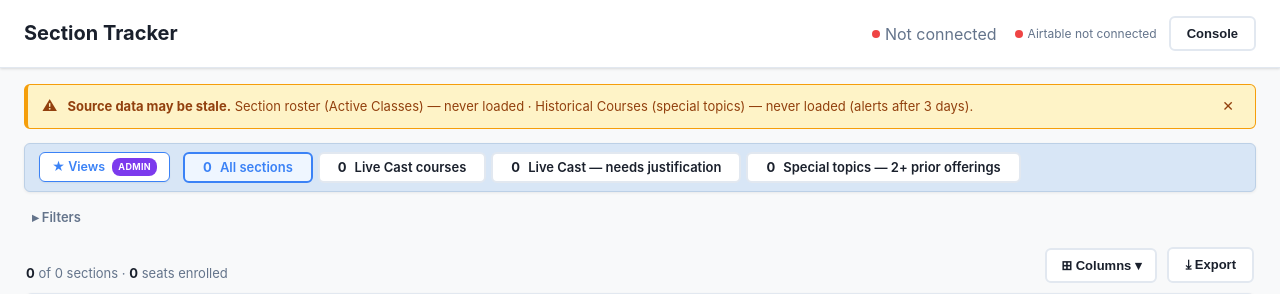
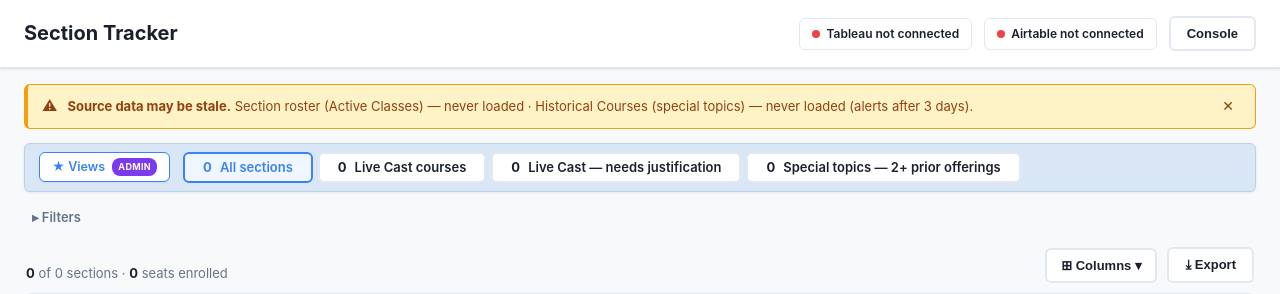
Before and after one commit to wmeleis/section-tracker, a Flask app: page / in a window 1280 px wide. Shown: the top 294 px of the page. Run offline with Flask 3, Linux system fonts and the light colour scheme; data that the repository does not hold is empty.

Commit message:
Connection status: two proper buttons (Tableau + Airtable) with colored dots
Both indicators are now real bordered buttons (.conn-btn) with a green/red dot,
each clickable to re-check: 'Tableau connected/not connected' (GET
/api/tableau/status) and 'Airtable connected/not connected' (new GET
/api/airtable/status). Replaces the faint dot-badges. Local-only (runtime-hidden
on the static build).

Co-Authored-By: Claude Opus 4.8 <noreply@anthropic.com>

```diff
--- a/app.py
+++ b/app.py
@@ -127,6 +127,11 @@ def api_tableau_status():
     return jsonify({'connected': ok, 'detail': detail})
 
 
+@app.route('/api/airtable/status')
+def api_airtable_status():
+    return jsonify({'connected': notes_store.airtable_available(force=True)})
+
+
 @app.route('/api/status')
 def api_status():
     return jsonify({
--- a/export_static.py
+++ b/export_static.py
@@ -267,10 +267,10 @@ def build():
     body = body.replace('/static/', '')
     # hidden until the gate unlocks (boot() reveals it) — gate is now a sibling
     body = body.replace('<div id="app-root">', '<div id="app-root" style="display:none">', 1)
-    # drop local-server-only header controls on the static site (Console button +
-    # Tableau connection badge). Views (team read-only), Columns, Export stay.
+    # drop the local-server-only Console button on the static site. The connection
+    # buttons (Tableau + Airtable) are runtime-hidden on static (hideStaticOnlyHeader);
+    # Views (team read-only), Columns, Export stay.
     body = body.replace('<button class="header-secondary-btn" id="console-btn" onclick="openConsoleModal()">Console</button>', '')
-    body = body.replace('<button class="badge-dot conn-badge" id="tableau-status" onclick="checkTableau()" title="Data source (Tableau) connection — click to re-check"><span class="dot"></span><span id="tableau-status-label">Checking…</span></button>', '')
     body += '<div class="toast" id="toast"></div>'
     with open(os.path.join(DOCS, 'index.html'), 'w') as f:
         f.write(build_index(body))
--- a/static/app.js
+++ b/static/app.js
@@ -106,8 +106,8 @@ async function load() {
   const _buildEl = $('#app-build');
   if (_buildEl) _buildEl.textContent = data.built_at ? ('Build: ' +
     new Date(data.built_at).toLocaleString('en-US', {timeZone:'America/New_York', month:'short', day:'numeric', year:'numeric', hour:'numeric', minute:'2-digit'}) + ' ET') : '';
-  setStoreBadge(data.airtable);
-  checkTableau();   // local-only Tableau connection badge (colored dot)
+  checkAirtable();  // local-only Airtable connection button (colored dot)
+  checkTableau();   // local-only Tableau connection button (colored dot)
   // Staleness banner is a LOCAL-app feature only (owner). On the shared static
   // site, the always-visible refresh/build times above are the staleness signal.
   if (!STATIC) renderSourceHealthBanner(data.source_health);
@@ -124,13 +124,6 @@ async function load() {
   else renderAll();
 }
 function fmtTime(iso){ try { return new Date(iso).toLocaleString('en-US',{timeZone:'America/New_York',month:'short',day:'numeric',hour:'numeric',minute:'2-digit'})+' ET'; } catch(e){ return iso; } }
-function setStoreBadge(airtable){
-  const b=$('#store-badge'), l=$('#store-label');
-  if(STATIC){ b.style.display='none'; return; }
-  b.className='badge-dot '+(airtable?'ok':'bad');
-  l.textContent = airtable ? 'Airtable connected' : 'Airtable not connected';
-  b.title = airtable ? 'Notes store: Airtable is connected' : 'Notes store: Airtable unreachable — notes save locally';
-}
 // Source-data staleness banner — amber, dismissible, top of every view. Warns when
 // a batch input's last successful read is older than stale_days (default 3). Driven
 // by the baked/served `source_health` payload, so it works on both the local app and
@@ -174,7 +167,7 @@ function toggleFilters(){ _filtersOpen = !_filtersOpen; applyFiltersState(); }
 // On the static site there's no local server — hide Console + Update controls.
 function hideStaticOnlyHeader(){
   if(!STATIC) return;
-  ['#console-btn','#tableau-status'].forEach(sel=>{ const e=$(sel); if(e) e.style.display='none'; });
+  ['#console-btn','#tableau-status','#store-badge'].forEach(sel=>{ const e=$(sel); if(e) e.style.display='none'; });
 }
 
 function uniq(key){ return [...new Set(allSections.map(s=>s[key]).filter(Boolean))].sort(); }
@@ -939,18 +932,31 @@ function exportSectionsCsv(){
   URL.revokeObjectURL(url);
 }
 
-// ---------- Tableau connection badge (local only; colored dot like the CIM tracker) ----------
+// ---------- connection buttons (local only; colored dot like the CIM tracker) ----------
 async function checkTableau(){
   if(STATIC) return;
   const b=$('#tableau-status'), l=$('#tableau-status-label'); if(!b) return;
-  b.className='badge-dot conn-badge'; if(l) l.textContent='Checking…'; b.title='Checking Tableau connection…';
+  b.className='conn-btn'; if(l) l.textContent='Tableau: checking…'; b.title='Checking Tableau connection…';
   try{
     const st=await (await fetch(API+'/api/tableau/status')).json();
-    b.className='badge-dot conn-badge '+(st.connected?'ok':'bad');
-    if(l) l.textContent = st.connected ? 'Connected' : 'Not connected';
-    b.title=(st.connected?'Tableau connected':'Tableau not connected')+(st.detail?(' — '+st.detail):'');
+    b.className='conn-btn '+(st.connected?'ok':'bad');
+    if(l) l.textContent = st.connected ? 'Tableau connected' : 'Tableau not connected';
+    b.title=(st.connected?'Tableau (data source) connected':'Tableau not connected')+(st.detail?(' — '+st.detail):'');
   }catch(e){
-    b.className='badge-dot conn-badge bad'; if(l) l.textContent='Not connected'; b.title='Cannot reach local server';
+    b.className='conn-btn bad'; if(l) l.textContent='Tableau not connected'; b.title='Cannot reach local server';
+  }
+}
+async function checkAirtable(){
+  if(STATIC) return;
+  const b=$('#store-badge'), l=$('#store-label'); if(!b) return;
+  b.className='conn-btn'; if(l) l.textContent='Airtable: checking…'; b.title='Checking Airtable connection…';
+  try{
+    const st=await (await fetch(API+'/api/airtable/status')).json();
+    b.className='conn-btn '+(st.connected?'ok':'bad');
+    if(l) l.textContent = st.connected ? 'Airtable connected' : 'Airtable not connected';
+    b.title = st.connected ? 'Notes store: Airtable connected' : 'Notes store: Airtable unreachable — notes save locally';
+  }catch(e){
+    b.className='conn-btn bad'; if(l) l.textContent='Airtable not connected'; b.title='Cannot reach local server';
   }
 }
 
@@ -984,6 +990,7 @@ if(document.readyState==='loading') document.addEventListener('DOMContentLoaded'
 
 // ---------- expose inline-handler globals ----------
 window.checkTableau=checkTableau;
+window.checkAirtable=checkAirtable;
 window.openViewsModal=openViewsModal;
 window.closeViewsModal=closeViewsModal;
 window.applyView=applyView;
--- a/static/style.css
+++ b/static/style.css
@@ -23,8 +23,11 @@ header h1{font-size:20px;font-weight:700;color:var(--text)}
 .badge-dot{font-size:12px;display:inline-flex;align-items:center;gap:5px;color:var(--text-secondary)}
 .badge-dot .dot{width:8px;height:8px;border-radius:50%;background:var(--pending)}
 .badge-dot.ok .dot{background:var(--success)} .badge-dot.bad .dot{background:var(--danger)}
-.conn-badge{background:none;border:none;font:inherit;cursor:pointer;padding:3px 6px;border-radius:5px}
-.conn-badge:hover{background:rgba(0,0,0,.05)}
+.conn-btn{display:inline-flex;align-items:center;gap:6px;font:inherit;font-size:12px;font-weight:600;color:var(--text);background:var(--surface);border:1px solid var(--border);border-radius:6px;padding:6px 12px;cursor:pointer;white-space:nowrap}
+.conn-btn:hover{border-color:var(--accent)}
+.conn-btn .dot{width:8px;height:8px;border-radius:50%;background:var(--pending)}
+.conn-btn.ok .dot{background:var(--success)}
+.conn-btn.bad .dot{background:var(--danger)}
 .header-secondary-btn{padding:8px 16px;border:2px solid var(--border);border-radius:6px;background:var(--surface);color:var(--text);cursor:pointer;font-size:13px;font-weight:600;transition:all .2s}
 .header-secondary-btn:hover{border-color:var(--accent);color:var(--accent)}
 
--- a/templates/dashboard.html
+++ b/templates/dashboard.html
@@ -19,8 +19,8 @@
       </div>
     </div>
     <div class="header-right">
-      <button class="badge-dot conn-badge" id="tableau-status" onclick="checkTableau()" title="Data source (Tableau) connection — click to re-check"><span class="dot"></span><span id="tableau-status-label">Checking…</span></button>
-      <span class="badge-dot" id="store-badge" title="Notes store"><span class="dot"></span><span id="store-label">notes</span></span>
+      <button class="conn-btn" id="tableau-status" onclick="checkTableau()" title="Tableau (data source) connection — click to re-check"><span class="dot"></span><span id="tableau-status-label">Checking…</span></button>
+      <button class="conn-btn" id="store-badge" onclick="checkAirtable()" title="Airtable (notes store) connection — click to re-check"><span class="dot"></span><span id="store-label">Checking…</span></button>
       <button class="header-secondary-btn" id="console-btn" onclick="openConsoleModal()">Console</button>
     </div>
   </header>
```
